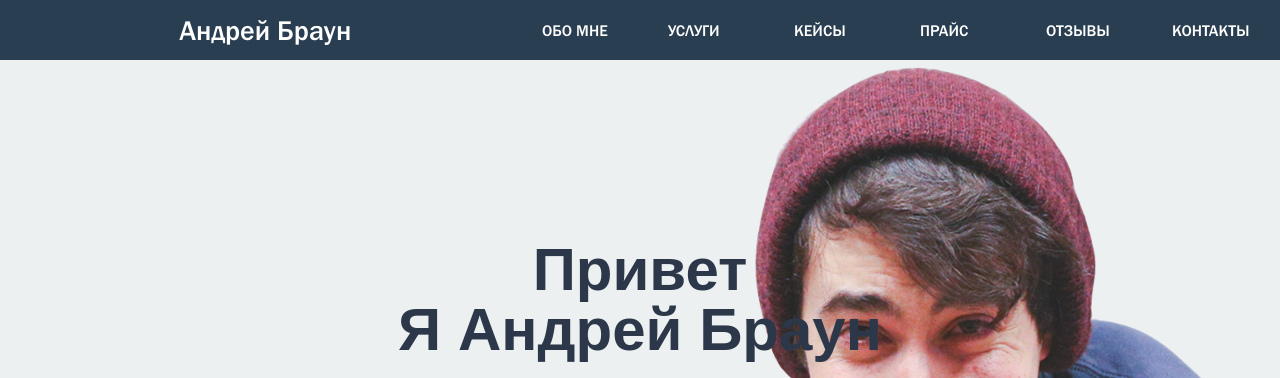
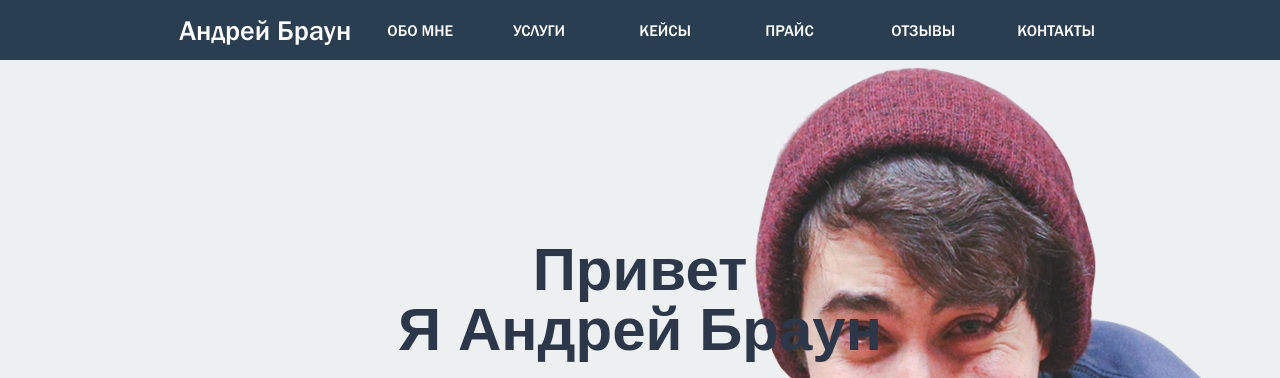
Before and after one commit to Anton2-7/newsite, a plain HTML site: page index.html in a window 1280 px wide. Shown: the top 378 px of the page. Drawn offline with nearby package versions, Linux system fonts and the light colour scheme.

Commit message:
Убраны лишние отступы

```diff
--- a/css/style.css
+++ b/css/style.css
@@ -213,7 +213,6 @@ header {
 
 .menu {
     float: left;
-    padding-left: 12%;
     font-family: 'FranklinGot', 'sans-serif';
 }
 
@@ -221,7 +220,6 @@ header {
     .menu {
         font-family: 'FranklinGot', 'sans-serif';
         margin-top: 0;
-        margin-left: 1px;
     }
 }
 @media all and (max-width: 1260px) {
```
